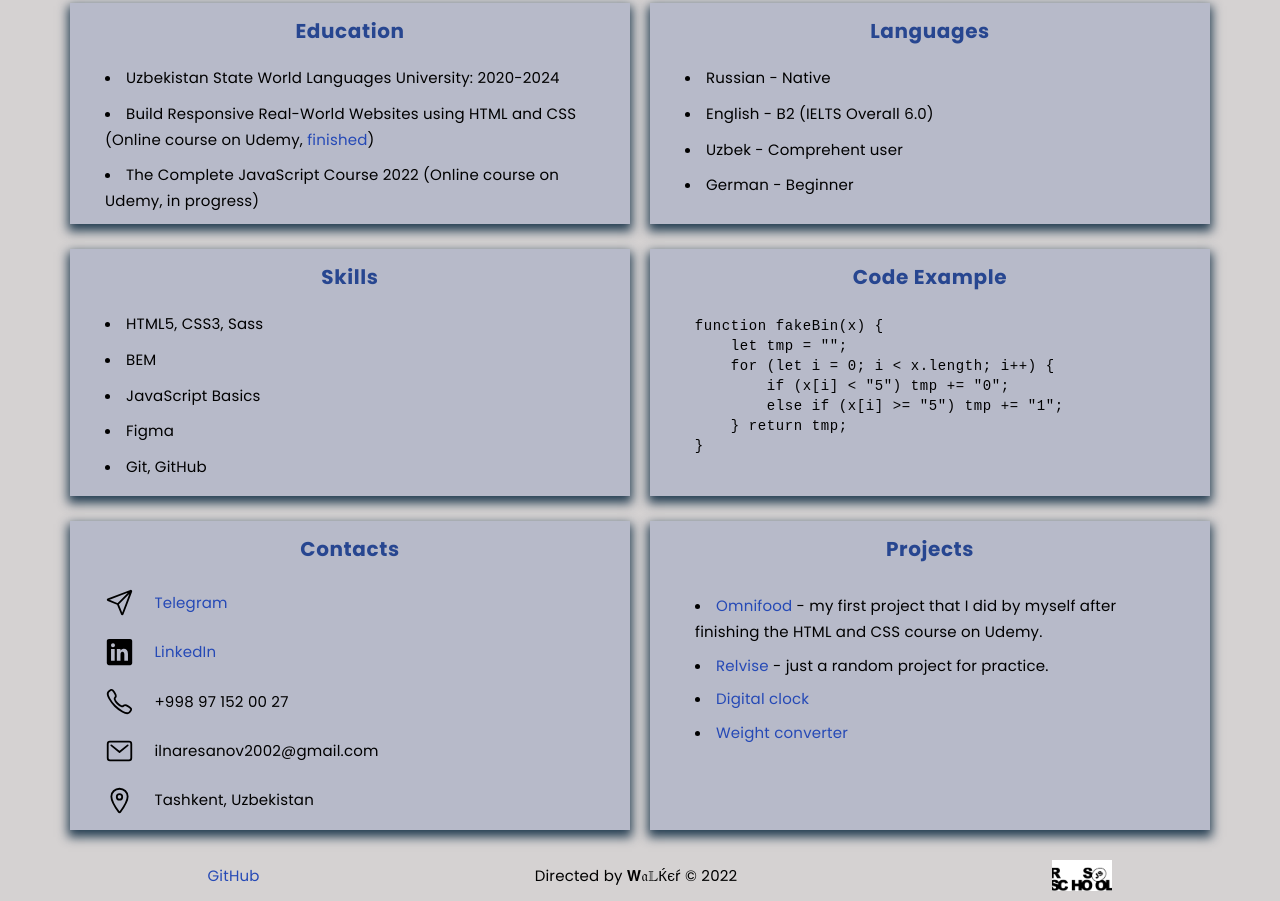
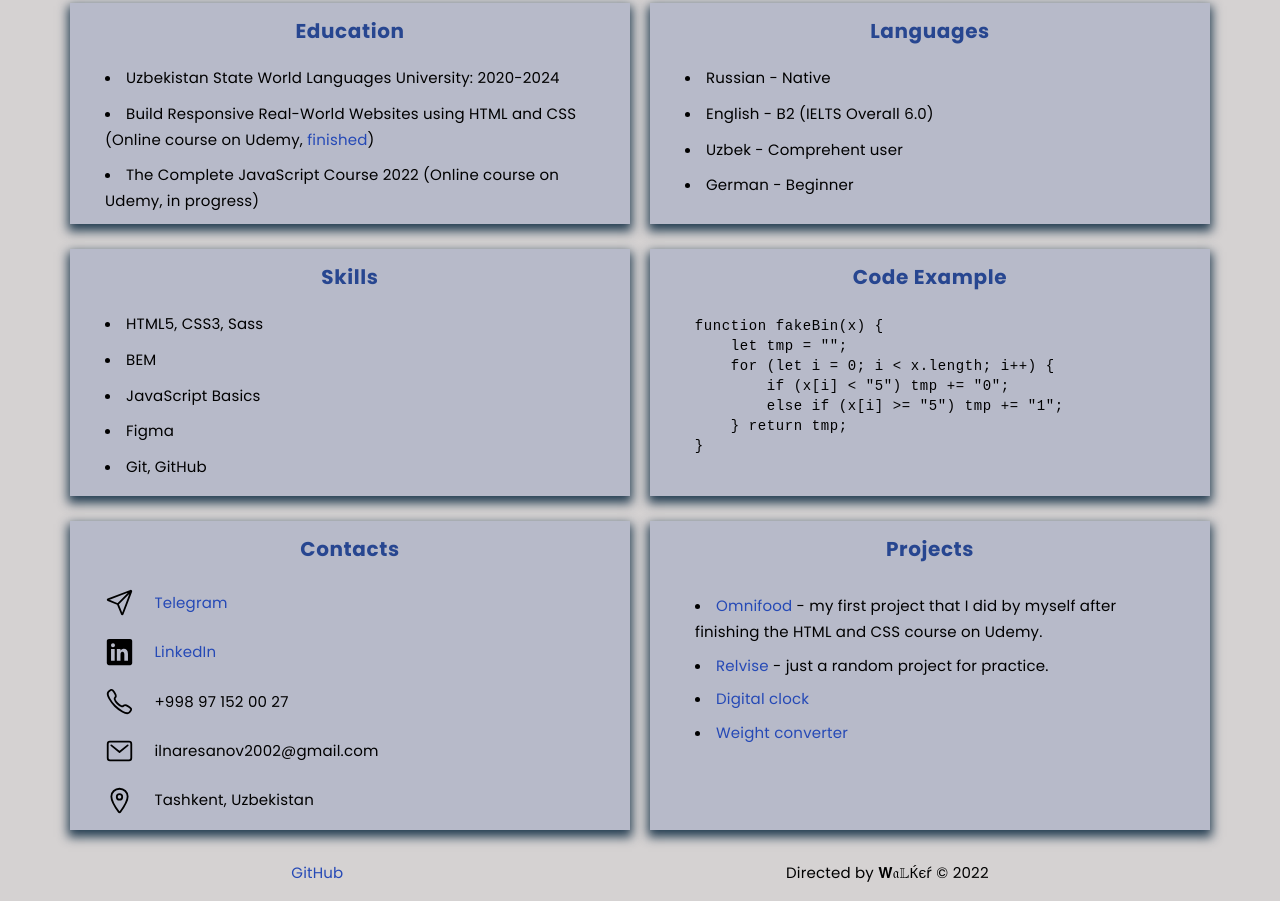
Before and after one commit to WaLkeeD/rsschool-cv-html, a plain HTML site: page index.html in a window 1280 px wide. Shown: the part 486-1387 px from the top of the page. Drawn offline with nearby package versions, Linux system fonts and the light colour scheme; a web font is replaced by a local one.

Commit message:
reincornation

```diff
--- a/css/sass/style.scss
+++ b/css/sass/style.scss
@@ -492,6 +492,7 @@ pre code {
         @extend %link;
     }
 }
+
 .project {
     &__title {
         @extend %header-title;
--- a/index.html
+++ b/index.html
@@ -279,7 +279,7 @@ function fakeBin(x) {
                         Directed by 𝐖𝔞𝕃Ќєŕ &copy; <span class="year">2027</span>
                     </p>
 
-                    <div class="footer__logo">
+                    <!-- <div class="footer__logo">
                         <a
                             href="https://rs.school/js-stage0/"
                             class="footer__logo-link"
@@ -287,7 +287,7 @@ function fakeBin(x) {
                         >
                             <img src="./img/card_original.jpg" alt="logo-rs" />
                         </a>
-                    </div>
+                    </div> -->
                 </div>
             </footer>
         </div>
```
Also changed, not shown: 1 other file.
